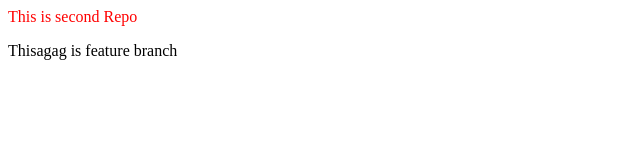
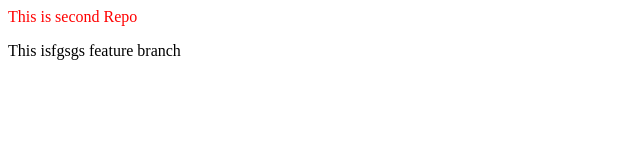
Before and after one commit to tushar-kachare/second-repo, a plain HTML site: page index.html in a window 1280 px wide. Shown: the full height of the page, 0-640 px from the left. Drawn offline with Linux system fonts and the light colour scheme.

Commit message:
new feature4

```diff
--- a/index.html
+++ b/index.html
@@ -1,2 +1,2 @@
 <p style="color: red;">This is second Repo</p>
-<p style="color: black;">Thisagag is feature branch</p>
+<p style="color: black;">This isfgsgs feature branch</p>
```
